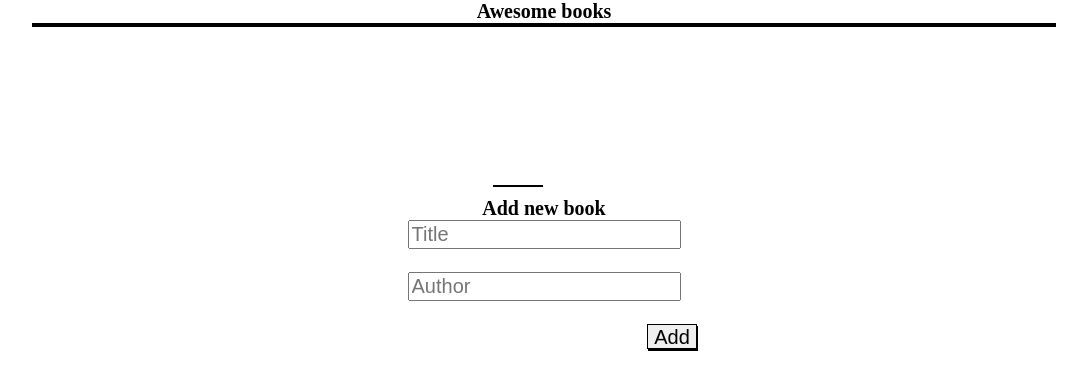
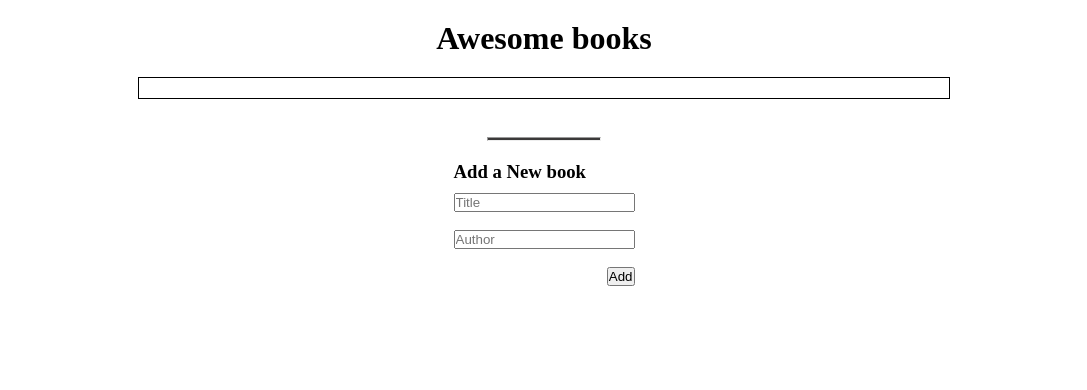
Before and after one commit to danielmatama/awesome-books-matama, a website: page index.html in a window 1280 px wide. Shown: the whole page, without its empty margins (96-1183 px from the left). Drawn offline with Linux system fonts and the light colour scheme.

Commit message:
Edit styles

```diff
--- a/index.html
+++ b/index.html
@@ -8,13 +8,12 @@
     <link rel="stylesheet" href="styles.css" />
   </head>
   <body>
+    <div class="full">
     <h1>Awesome books</h1>
     <div id="list" class="list"></div>
-    <div class="add-new-book">
-      <div class="black-line"></div>
-      <h2>Add new book</h2>
-    </div>
+    <hr>
     <div id="addNew">
+      <h3>Add a New book</h3>
       <form name="book" id="form">
         <input
           type="text"
@@ -30,11 +29,10 @@
           placeholder="Author"
           required
         /><br /><br />
-        <div class="addButton">
-          <button type="submit" id="addButton" class="btn">Add</button>
-        </div>
+        <button type="submit" id="addButton" class="btn">Add</button>
       </form>
     </div>
+      </div>
 
     <script src="scripts.js"></script>
   </body>
--- a/scripts.js
+++ b/scripts.js
@@ -20,29 +20,29 @@ const allBooks = new Books([]);
 
 function addToLocalStorage() {
   const stringifyArray = JSON.stringify(allBooks.bookArray);
-  localStorage.setItem("storedBooks", stringifyArray);
+  localStorage.setItem('storedBooks', stringifyArray);
 }
 
 function displayBook() {
-  const addedBooks = document.getElementById("list");
-  addedBooks.innerHTML = "";
+  const addedBooks = document.getElementById('list');
+  addedBooks.innerHTML = '';
   for (let i = 0; i < allBooks.bookArray.length; i += 1) {
-    const container = document.createElement("div");
-    container.classList.add("book");
+    const container = document.createElement('div');
+    container.classList.add('book');
     addedBooks.appendChild(container);
 
-    const container02 = document.createElement("div");
-    container02.classList.add("titleAuthor");
+    const container02 = document.createElement('div');
+    container02.classList.add('titleAuthor');
     container.appendChild(container02);
 
-    const bookDetails = document.createElement("p");
-    bookDetails.classList.add("title");
+    const bookDetails = document.createElement('p');
+    bookDetails.classList.add('title');
     bookDetails.textContent = `"${allBooks.bookArray[i].title}" by ${allBooks.bookArray[i].author}`;
     container02.appendChild(bookDetails);
 
-    const removeButton = document.createElement("button");
-    removeButton.classList.add("remove");
-    removeButton.textContent = "Remove";
+    const removeButton = document.createElement('button');
+    removeButton.classList.add('remove');
+    removeButton.textContent = 'Remove';
 
     removeButton.onclick = () => {
       allBooks.booksFilter(allBooks.bookArray[i]);
@@ -50,27 +50,25 @@ function displayBook() {
       displayBook();
     };
     container02.appendChild(removeButton);
-    const hline = document.createElement("hr");
-    container02.appendChild(hline);
   }
 }
 
 function getFromLocalStorage() {
-  const stringifyArray = localStorage.getItem("storedBooks");
+  const stringifyArray = localStorage.getItem('storedBooks');
   allBooks.bookArray = JSON.parse(stringifyArray);
   displayBook();
 }
 
-if (localStorage.getItem("storedBooks") == null) {
+if (localStorage.getItem('storedBooks') == null) {
   addToLocalStorage();
 } else {
   getFromLocalStorage();
 }
 
-const addBtn = document.getElementById("addButton");
-addBtn.addEventListener("click", () => {
-  const title = document.getElementById("title");
-  const author = document.getElementById("author");
+const addBtn = document.getElementById('addButton');
+addBtn.addEventListener('click', () => {
+  const title = document.getElementById('title');
+  const author = document.getElementById('author');
   allBooks.bookObj(title.value, author.value);
   addToLocalStorage();
   displayBook();
--- a/styles.css
+++ b/styles.css
@@ -1,52 +1,59 @@
 * {
-  box-sizing: border-box;
-  /* padding: 0; */
+  padding: 0;
   margin: 0;
-  font-size: 20px;
 }
 
-body {
-  width: 100vw;
-  text-align: center;
+.full {
   display: flex;
   flex-direction: column;
   justify-content: center;
+  align-items: center;
 }
 
-.list {
-  margin-left: 10%;
-  width: 80%;
-  border: 2px solid black;
-  margin-bottom: 10%;
+.form {
+  margin-top: 20px;
 }
 
-.list div:nth-of-type(even) {
-  background-color: #ddd;
+#list {
+  border: 1px solid black;
+  margin-bottom: 20px;
+  padding-bottom: 20px;
+  padding-left: 10px;
+  width: 800px;
 }
 
-.remove,
-.btn {
-  height: 25px;
-  border: 1px solid black;
-  box-shadow: 1px 2px;
-  margin: 0;
+.book:nth-child(odd) {
+  background-color: rgb(245, 240, 240);
 }
 
-.black-line {
-  margin-top: 30px;
-  border-top: 2px solid black;
-  width: 50px;
-  margin-left: 46%;
-  margin-bottom: 10px;
-}
-
-.addButton {
-  width: 80%;
-  float: right;
+.book:nth-child(even) {
+  background-color: white;
 }
 
 .titleAuthor {
   display: flex;
-  justify-content: space-evenly;
-  gap: 200px;
+  justify-content: space-between;
+  padding: 20px;
+  padding-left: 20px;
 }
+
+.btn {
+  float: right;
+}
+
+hr {
+  width: 7rem;
+  margin-top: 18px;
+  margin-bottom: 20px;
+  height: 2px;
+  background-color: rgb(59, 57, 57);
+}
+
+h1 {
+  padding-top: 20px;
+  padding-bottom: 20px;
+}
+
+h3 {
+  padding-bottom: 10px;
+}
```
